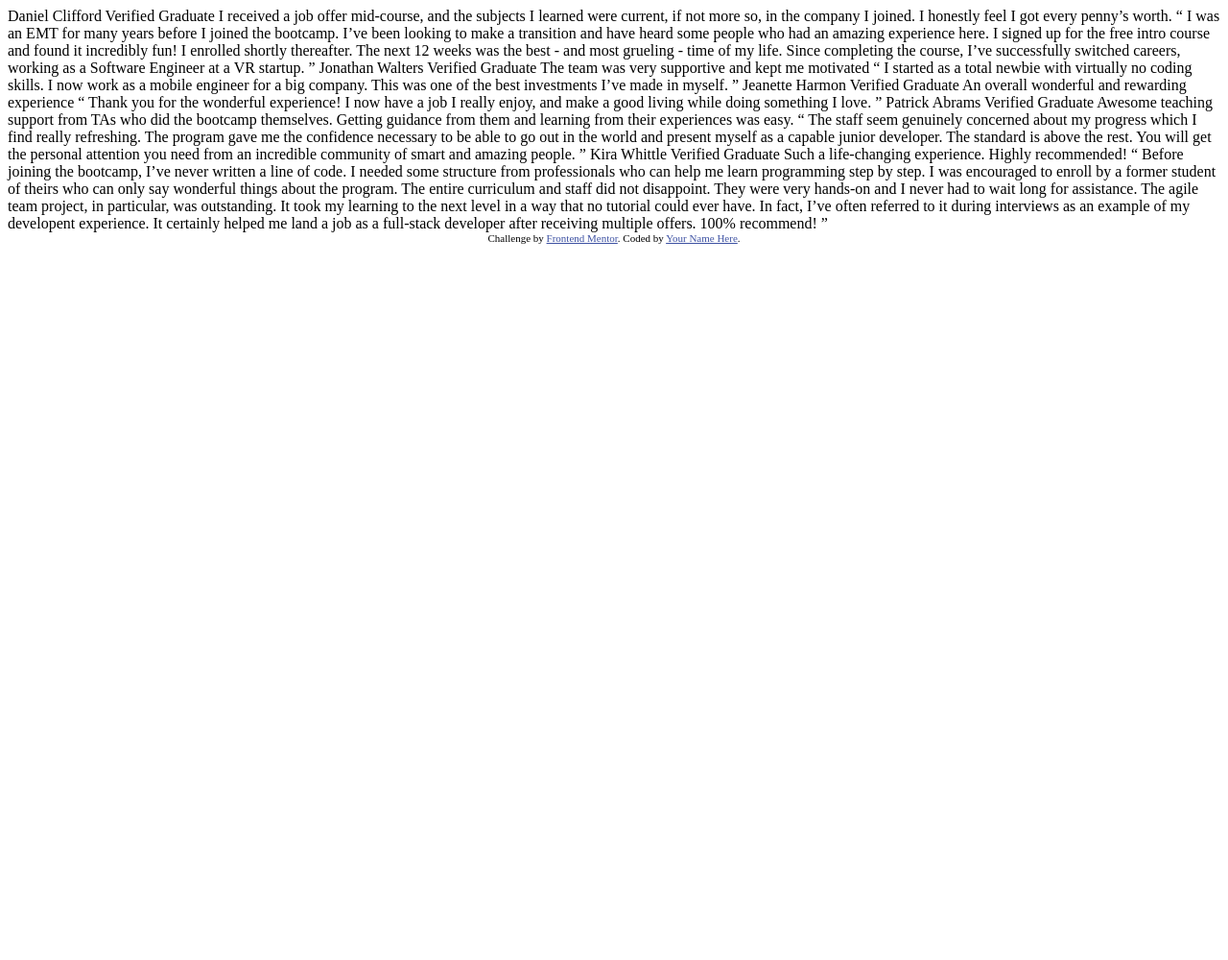
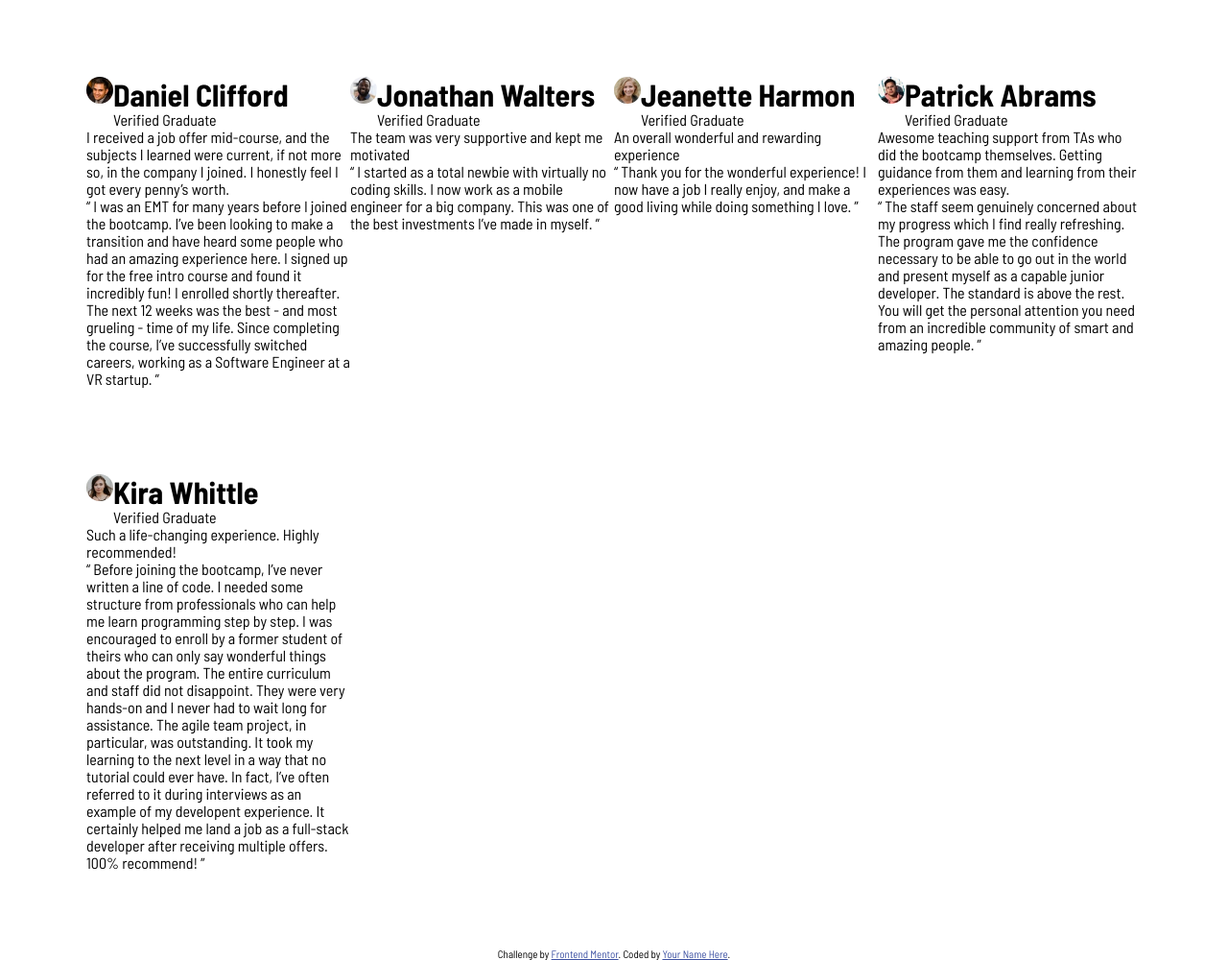
Before and after one commit to emil-raubach/frontendmentor, a plain HTML site: page testimonials-grid-section-main/index.html in a window 1280 px wide. Shown: the whole page at 96% size. Before the commit the page ends 800 px from the top, so only its background shows below. Drawn offline with Linux system fonts and the light colour scheme.

Commit message:
Initial commit for testimonial grid

```diff
--- /dev/null
+++ b/testimonials-grid-section-main/css/style.css
@@ -0,0 +1,50 @@
+:root {
+  /* Fonts */
+  --primary-font: "Barlow Semi Condensed";
+  --font-weight-regular: 400;
+  --font-weight-semi-bold: 600;
+
+  /* Colors */
+  --clr-moderate-violet: hsl(263, 55%, 52%);
+  --clr-dark-grayish-blue: hsl(217, 19%, 35%);
+  --clr-dark-blackish-blue: hsl(219, 29%, 14%);
+  --clr-white: hsl(0, 0%, 100%);
+}
+
+*,
+*::before,
+*::after {
+  margin: 0;
+  padding: 0;
+  box-sizing: border-box;
+}
+
+body {
+  font-family: var(--primary-font);
+  line-height: 1.125;
+}
+
+img {
+  max-width: 100%;
+}
+
+.container {
+  max-width: 1100px;
+  margin: 5rem auto;
+  display: grid;
+  grid-template-columns: repeat(4, 1fr);
+  grid-template-rows: repeat(2, 1fr);
+}
+
+.testimonial__author {
+  display: flex;
+}
+
+.testimonial__image {
+  border-radius: 50%;
+  width: 1.75rem;
+  height: 1.75rem;
+}
+
+.testimonial {
+}
--- a/testimonials-grid-section-main/index.html
+++ b/testimonials-grid-section-main/index.html
@@ -1,76 +1,172 @@
 <!DOCTYPE html>
 <html lang="en">
   <head>
-  <meta charset="UTF-8">
-  <meta name="viewport" content="width=device-width, initial-scale=1.0"> <!-- displays site properly based on user's device -->
+    <meta charset="UTF-8" />
+    <meta name="viewport" content="width=device-width, initial-scale=1.0" />
+    <!-- displays site properly based on user's device -->
 
-  <link rel="icon" type="image/png" sizes="32x32" href="./images/favicon-32x32.png">
+    <link rel="stylesheet" href="./css/style.css" />
+    <link rel="preconnect" href="https://fonts.googleapis.com" />
+    <link rel="preconnect" href="https://fonts.gstatic.com" crossorigin />
+    <link
+      href="https://fonts.googleapis.com/css2?family=Barlow+Semi+Condensed:ital,wght@0,100;0,200;0,300;0,400;0,500;0,600;0,700;0,800;0,900;1,100;1,200;1,300;1,400;1,500;1,600;1,700;1,800;1,900&display=swap"
+      rel="stylesheet"
+    />
+    <link
+      rel="icon"
+      type="image/png"
+      sizes="32x32"
+      href="./images/favicon-32x32.png"
+    />
 
     <title>Frontend Mentor | [Challenge Name Here]</title>
 
     <!-- Feel free to remove these styles or customise in your own stylesheet 👍 -->
     <style>
-    .attribution { font-size: 11px; text-align: center; }
-    .attribution a { color: hsl(228, 45%, 44%); }
+      .attribution {
+        font-size: 11px;
+        text-align: center;
+      }
+      .attribution a {
+        color: hsl(228, 45%, 44%);
+      }
     </style>
   </head>
   <body>
-  Daniel Clifford
-  Verified Graduate
-
-  I received a job offer mid-course, and the subjects I learned were current, if not more so,
-  in the company I joined. I honestly feel I got every penny’s worth.
-
-  “ I was an EMT for many years before I joined the bootcamp. I’ve been looking to make a
-  transition and have heard some people who had an amazing experience here. I signed up
-  for the free intro course and found it incredibly fun! I enrolled shortly thereafter.
-  The next 12 weeks was the best - and most grueling - time of my life. Since completing
-  the course, I’ve successfully switched careers, working as a Software Engineer at a VR startup. ”
-
-  Jonathan Walters
-  Verified Graduate
-
+    <main>
+      <div class="container">
+        <div class="testimonial testimonial-1">
+          <div class="testimonial__author">
+            <img
+              src="images/image-daniel.jpg"
+              alt="Danial's picture"
+              class="testimonial__image"
+            />
+            <div class="testimonial__name">
+              <h1 class="testimonial__title">Daniel Clifford</h1>
+              <p class="testimonial__verified">Verified Graduate</p>
+            </div>
+          </div>
+          <p class="testimonial__lead">
+            I received a job offer mid-course, and the subjects I learned were
+            current, if not more so, in the company I joined. I honestly feel I
+            got every penny’s worth.
+          </p>
+          <p class="testimonial__quote">
+            “ I was an EMT for many years before I joined the bootcamp. I’ve
+            been looking to make a transition and have heard some people who had
+            an amazing experience here. I signed up for the free intro course
+            and found it incredibly fun! I enrolled shortly thereafter. The next
+            12 weeks was the best - and most grueling - time of my life. Since
+            completing the course, I’ve successfully switched careers, working
+            as a Software Engineer at a VR startup. ”
+          </p>
+        </div>
+        <div class="testimonial testimonial-2">
+          <div class="testimonial__author">
+            <img
+              src="images/image-jonathan.jpg"
+              alt="Jonathan's picture"
+              class="testimonial__image"
+            />
+            <div class="testimonial__name">
+              <h1 class="testimonial__title">Jonathan Walters</h1>
+              <p class="testimonial__verified">Verified Graduate</p>
+            </div>
+          </div>
+          <p class="testimonial__lead">
             The team was very supportive and kept me motivated
-
-  “ I started as a total newbie with virtually no coding skills. I now work as a mobile engineer
-  for a big company. This was one of the best investments I’ve made in myself. ”
-
-  Jeanette Harmon
-  Verified Graduate
-
+          </p>
+          <p class="testimonial__quote">
+            “ I started as a total newbie with virtually no coding skills. I now
+            work as a mobile engineer for a big company. This was one of the
+            best investments I’ve made in myself. ”
+          </p>
+        </div>
+        <div class="testimonial testimonial-3">
+          <div class="testimonial__author">
+            <img
+              src="images/image-jeanette.jpg"
+              alt="Jeanette's picture"
+              class="testimonial__image"
+            />
+            <div class="testimonial__name">
+              <h1 class="testimonial__title">Jeanette Harmon</h1>
+              <p class="testimonial__verified">Verified Graduate</p>
+            </div>
+          </div>
+          <p class="testimonial__lead">
             An overall wonderful and rewarding experience
-
-  “ Thank you for the wonderful experience! I now have a job I really enjoy, and make a good living
-  while doing something I love. ”
-
-  Patrick Abrams
-  Verified Graduate
-
-  Awesome teaching support from TAs who did the bootcamp themselves. Getting guidance from them and
-  learning from their experiences was easy.
-
-  “ The staff seem genuinely concerned about my progress which I find really refreshing. The program
-  gave me the confidence necessary to be able to go out in the world and present myself as a capable
-  junior developer. The standard is above the rest. You will get the personal attention you need from
-  an incredible community of smart and amazing people. ”
-
-  Kira Whittle
-  Verified Graduate
-
+          </p>
+          <p class="testimonial__quote">
+            “ Thank you for the wonderful experience! I now have a job I really
+            enjoy, and make a good living while doing something I love. ”
+          </p>
+        </div>
+        <div class="testimonial testimonial-4">
+          <div class="testimonial__author">
+            <img
+              src="images/image-patrick.jpg"
+              alt="Patrick's picture"
+              class="testimonial__image"
+            />
+            <div class="testimonial__name">
+              <h1 class="testimonial__title">Patrick Abrams</h1>
+              <p class="testimonial__verified">Verified Graduate</p>
+            </div>
+          </div>
+          <p class="tesitmonial__lead">
+            Awesome teaching support from TAs who did the bootcamp themselves.
+            Getting guidance from them and learning from their experiences was
+            easy.
+          </p>
+          <p class="testimonial__quote">
+            “ The staff seem genuinely concerned about my progress which I find
+            really refreshing. The program gave me the confidence necessary to
+            be able to go out in the world and present myself as a capable
+            junior developer. The standard is above the rest. You will get the
+            personal attention you need from an incredible community of smart
+            and amazing people. ”
+          </p>
+        </div>
+        <div class="testimonial testimonial-5">
+          <div class="testimonial__author">
+            <img
+              src="images/image-kira.jpg"
+              alt="Kira's picture"
+              class="testimonial__image"
+            />
+            <div class="testimonial__name">
+              <h1 class="testimonial__title">Kira Whittle</h1>
+              <p class="testimonial__verified">Verified Graduate</p>
+            </div>
+          </div>
+          <p class="testimonial__lead">
             Such a life-changing experience. Highly recommended!
-
-  “ Before joining the bootcamp, I’ve never written a line of code. I needed some structure from
-  professionals who can help me learn programming step by step. I was encouraged to enroll by a former
-  student of theirs who can only say wonderful things about the program. The entire curriculum and staff
-  did not disappoint. They were very hands-on and I never had to wait long for assistance. The agile team
-  project, in particular, was outstanding. It took my learning to the next level in a way that no tutorial
-  could ever have. In fact, I’ve often referred to it during interviews as an example of my developent
-  experience. It certainly helped me land a job as a full-stack developer after receiving multiple offers.
-  100% recommend! ”
+          </p>
+          <p class="testimonial__quote">
+            “ Before joining the bootcamp, I’ve never written a line of code. I
+            needed some structure from professionals who can help me learn
+            programming step by step. I was encouraged to enroll by a former
+            student of theirs who can only say wonderful things about the
+            program. The entire curriculum and staff did not disappoint. They
+            were very hands-on and I never had to wait long for assistance. The
+            agile team project, in particular, was outstanding. It took my
+            learning to the next level in a way that no tutorial could ever
+            have. In fact, I’ve often referred to it during interviews as an
+            example of my developent experience. It certainly helped me land a
+            job as a full-stack developer after receiving multiple offers. 100%
+            recommend! ”
+          </p>
+        </div>
+      </div>
+    </main>
 
     <div class="attribution">
-    Challenge by <a href="https://www.frontendmentor.io?ref=challenge" target="_blank">Frontend Mentor</a>.
-    Coded by <a href="#">Your Name Here</a>.
+      Challenge by
+      <a href="https://www.frontendmentor.io?ref=challenge" target="_blank"
+        >Frontend Mentor</a
+      >. Coded by <a href="#">Your Name Here</a>.
     </div>
   </body>
 </html>
```
Also changed, not shown: testimonials-grid-section-main/style-guide.md (line endings or trailing spaces). Lines whose indentation alone changed are shown as unchanged.
